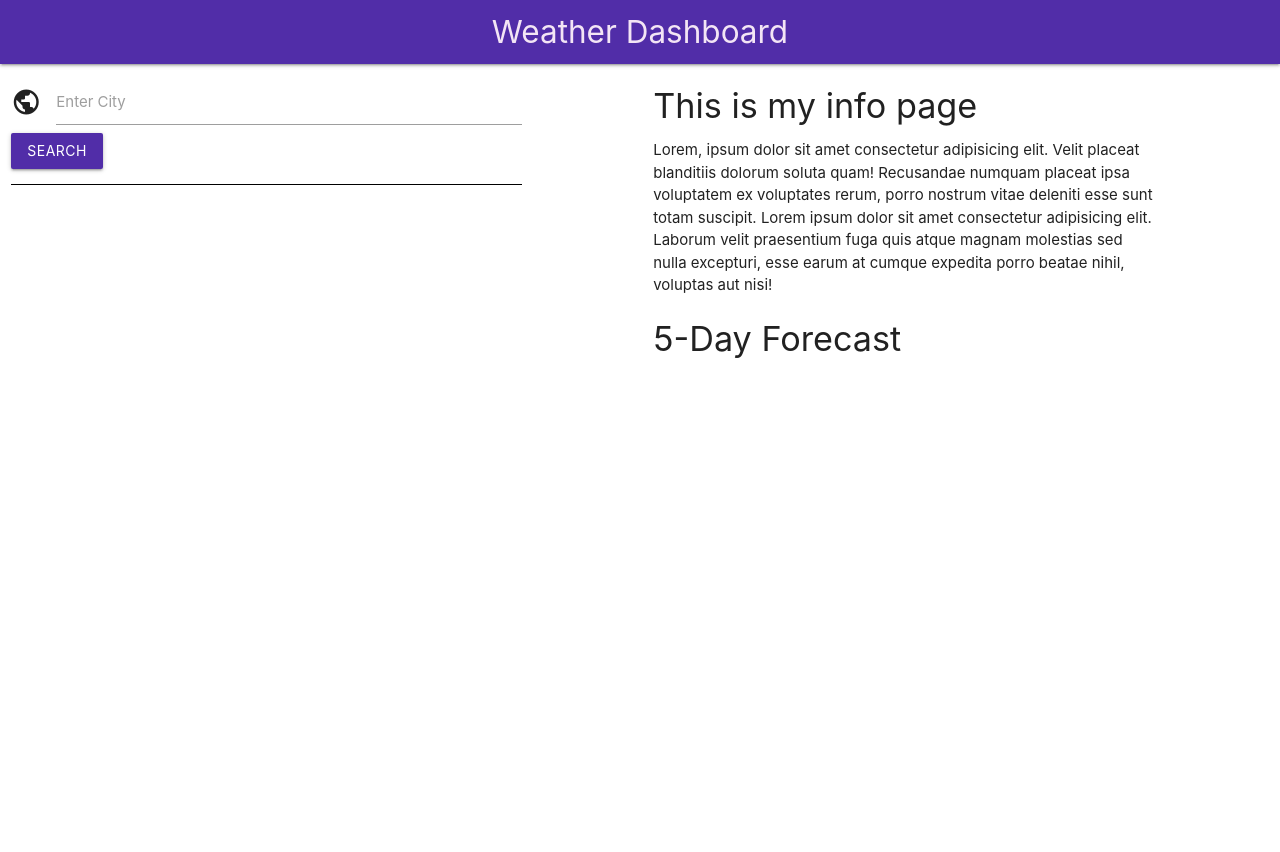
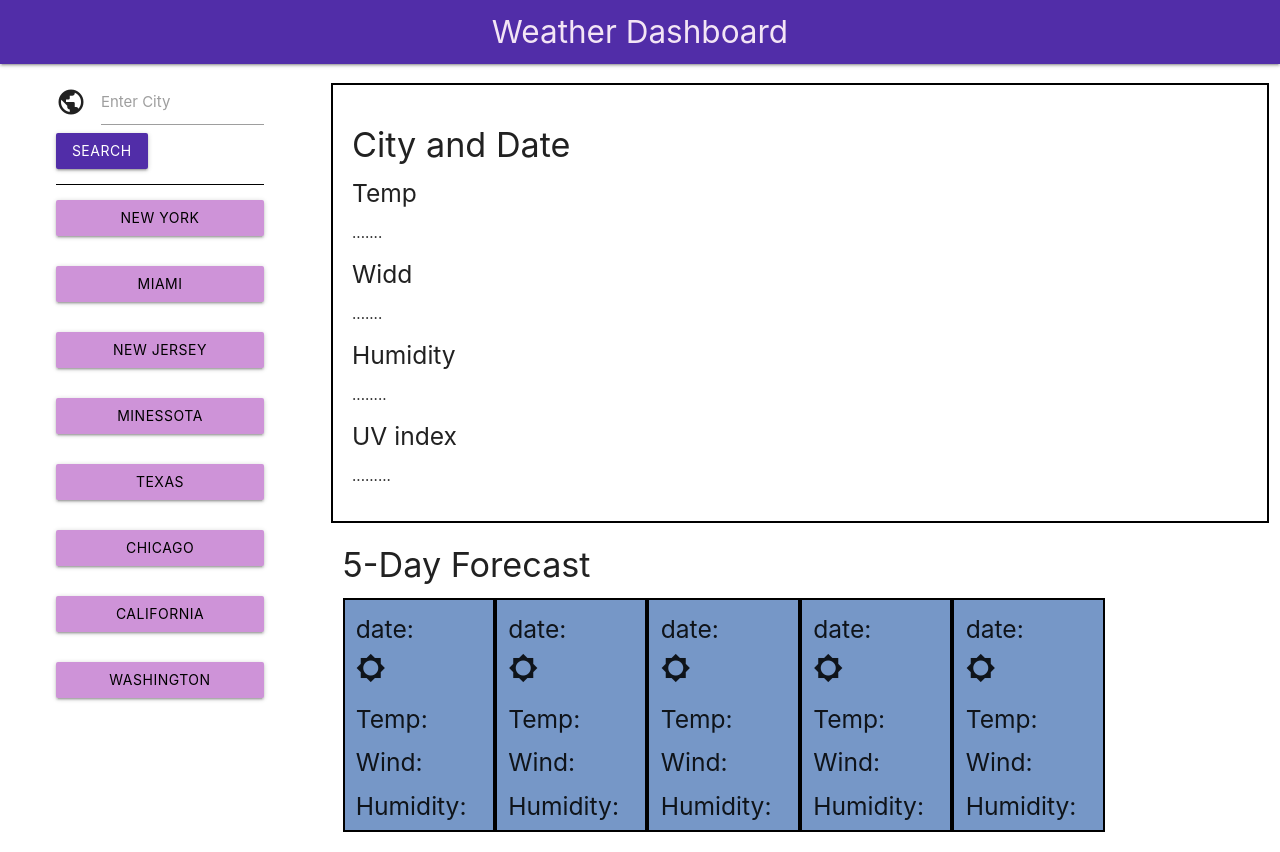
Before and after one commit to cr7st74n/Weather-Dashboard, a plain HTML site: page index.html in a window 1280 px wide. Before the commit the page ends 800 px from the top, so only its background shows below. Drawn offline with nearby package versions, Linux system fonts and the light colour scheme.

Commit message:
Last update was: Grafict part done, and currently getting the API and data

```diff
--- a/CSS/desing.css
+++ b/CSS/desing.css
@@ -0,0 +1,15 @@
+#main-part{
+  border:2px solid #000000;
+  margin-top: 2%;
+  padding: 2%;
+
+}
+
+#days{
+    border:2px solid #000000;
+    background-color: rgb(118, 151, 199);
+}
+button{
+    display: flex;
+    width: 100%;
+}
--- a/JS/web.js
+++ b/JS/web.js
@@ -0,0 +1,29 @@
+var mom = moment().format('MMMM Do YYYY, h:mm:ss a'); //Current date
+console.log(mom);
+
+
+
+var Number = "5"
+var keyCR = "3b7d870a84d61ceaae66a2fbe9363f4a"
+
+function DataCity(){
+     var city= $("#icon_prefix").val();
+     console.log(city);
+}
+
+function Weather_app(){
+
+
+     var url = (`http://api.openweathermap.org/geo/1.0/direct?q=${city},&limit=${Number}&appid=${keyCR}`);
+
+     var climateAPI = fetch(url).then(function(ResposeWeather){
+          var WeatherData = ResposeWeather.json();
+          console.log(WeatherData);
+
+     });
+
+
+
+}
+
+//Weather_app();
--- a/index.html
+++ b/index.html
@@ -21,36 +21,104 @@
 
       <div class="row">
         <!-- First search part -->
-        <div class="col s5">
-          <div class="input-field">
-            <i class="material-icons prefix">public</i>
-            <input id="icon_prefix" type="text" class="validate">
-            <label for="icon_prefix">Enter City</label>
-            <a class="waves-effect deep-purple darken-2 btn center">search</a>
+        <div class="col s3">
+          <div class="container">
+            <div class="input-field">
+              <i class="material-icons prefix">public</i>
+              <input id="icon_prefix" type="text" class="validate">
+              <label for="icon_prefix">Enter City</label>
+              <a class="waves-effect deep-purple darken-2 btn">search</a>
+            </div>
+            <!-- Last result and suggestions -->
+            <div class="divider black"></div>
+            <div class="section">
+              <button class="btn waves-effect purple lighten-3 btn black-text" type="submit" name="action">New york
+              </button>
+              <div class="section"></div>
+              <button class="btn waves-effect purple lighten-3 btn black-text" type="submit" name="action">Miami
+              </button>
+              <div class="section"></div>
+              <button class="btn waves-effect purple lighten-3 btn black-text" type="submit" name="action">New Jersey
+              </button>
+              <div class="section"></div>
+              <button class="btn waves-effect purple lighten-3 btn black-text" type="submit" name="action">Minessota
+              </button>
+              <div class="section"></div>
+              <button class="btn waves-effect purple lighten-3 btn black-text" type="submit" name="action">Texas
+              </button>
+              <div class="section"></div>
+              <button class="btn waves-effect purple lighten-3 btn black-text" type="submit" name="action">Chicago
+              </button>
+              <div class="section"></div>
+              <button class="btn waves-effect purple lighten-3 btn black-text" type="submit" name="action">California
+              </button>
+              <div class="section"></div>
+              <button class="btn waves-effect purple lighten-3 btn black-text" type="submit" name="action">Washington
+              </button>
+            </div>
+
           </div>
-          <div class="divider black"></div>
-          <!-- Last result and suggestions -->
 
         </div>
         <!-- second display info part -->
-        <div class="col s7">
+        <div class="col s9">
           <!-- Container for current day info -->
-          <div class="container">
-            <h4>This is my info page</h4>
-            <p>Lorem, ipsum dolor sit amet consectetur adipisicing elit. Velit placeat blanditiis dolorum soluta quam! Recusandae numquam placeat ipsa voluptatem ex voluptates rerum, porro nostrum vitae deleniti esse sunt totam suscipit.
-            Lorem ipsum dolor sit amet consectetur adipisicing elit. Laborum velit praesentium fuga quis atque magnam molestias sed nulla excepturi, esse earum at cumque expedita porro beatae nihil, voluptas aut nisi!
-            </p>
+          <div id="main-part" class="container col s12">
+            <h4>City and Date</h4>
+            <h5>Temp</h5>
+            <p>.......</p>
+            <h5>Widd</h5>
+            <p>.......</p>
+            <h5>Humidity</h5>
+            <p>........</p>
+            <h5>UV index</h5>
+            <p>.........</p>
           </div>
           <!-- container for next 5 days prediction weather -->
-          <div class="container">
+          <div class="container col s12">
             <h4>5-Day Forecast</h4>
+            <div id="days" class="col s2">
+              <h5>date:</h5>
+              <i class="small material-icons">brightness_low</i>
+              <h5>Temp: </h5>
+              <h5>Wind:</h5>
+              <h5>Humidity:</h5>
+            </div>
+            <div id="days" class="col s2">
+              <h5>date:</h5>
+              <i class="small material-icons">brightness_low</i>
+              <h5>Temp: </h5>
+              <h5>Wind:</h5>
+              <h5>Humidity:</h5>
+            </div>
+            <div id="days" class="col s2">
+              <h5>date:</h5>
+              <i class="small material-icons">brightness_low</i>
+              <h5>Temp: </h5>
+              <h5>Wind:</h5>
+              <h5>Humidity:</h5>
+            </div>
+            <div id="days" class="col s2">
+              <h5>date:</h5>
+              <i class="small material-icons">brightness_low</i>
+              <h5>Temp: </h5>
+              <h5>Wind:</h5>
+              <h5>Humidity:</h5>
+            </div>
+            <div id="days" class="col s2">
+              <h5>date:</h5>
+              <i class="small material-icons">brightness_low</i>
+              <h5>Temp: </h5>
+              <h5>Wind:</h5>
+              <h5>Humidity:</h5>
+            </div>
           </div>
         </div>
       </div>
 
-
-
-
+    <script src="https://code.jquery.com/jquery-3.6.0.min.js"></script>
+    <script src="https://code.jquery.com/ui/1.13.1/jquery-ui.min.js"></script>
+    <script src="https://cdnjs.cloudflare.com/ajax/libs/moment.js/2.29.4/moment.min.js"></script>
     <script src="https://cdnjs.cloudflare.com/ajax/libs/materialize/1.0.0/js/materialize.min.js"></script>
     <script src="./JS/web.js"></script>
 </body>
```
